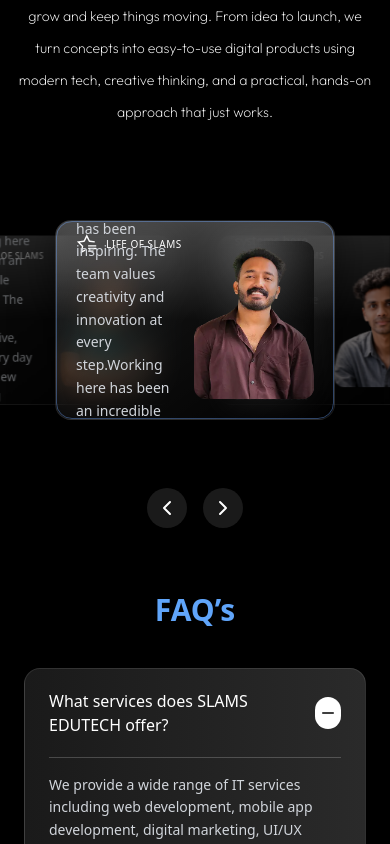
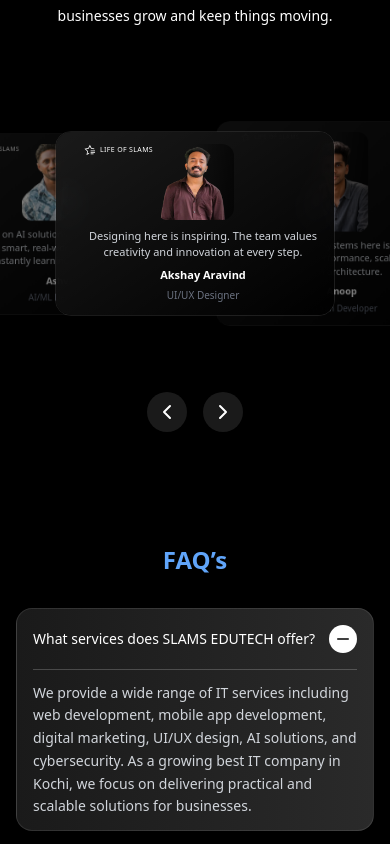
Before and after one commit to Projects-Ziya/slams-edu-tech, a React (Vite) app: page / in a window 390 px wide. Shown: the part 7900-8744 px from the top of the page. Built offline with nearby package versions, Linux system fonts and the light colour scheme; a web font is replaced by a local one.

Commit message:
testimonial responsive improved

```diff
--- a/src/sections/Home/Faq.tsx
+++ b/src/sections/Home/Faq.tsx
@@ -37,16 +37,16 @@
   };
 
   return (
-    <div className="w-full bg-black text-white md:py-16 px-6 flex flex-col items-center">
+    <div className="w-full bg-black text-white py-12 md:py-16 px-4 sm:px-6 flex flex-col items-center">
 
       {/* Title */}
-      <h2 className="text-3xl md:text-4xl font-semibold text-blue-400 mb-10">
+      <h2 className="text-2xl sm:text-3xl md:text-4xl font-semibold text-blue-400 mb-8 md:mb-10 text-center">
         FAQ’s
       </h2>
 
       {/* FAQ List */}
       <motion.div
-        className="max-w-4xl flex flex-col gap-8"
+        className="w-full max-w-[900px] flex flex-col gap-5 sm:gap-6 md:gap-8"
         variants={containerVariants}
         initial="hidden"
         whileInView="visible"
@@ -59,21 +59,21 @@
             <motion.div
               key={index}
               variants={itemVariants}
-              layout // ✅ smooth push animation
-              className="rounded-2xl border border-white/10 bg-gradient-to-r from-[#1a1a1a] to-[#2a2a2a] overflow-hidden"
+              layout
+              className="w-full rounded-2xl border border-white/10 bg-gradient-to-r from-[#1a1a1a] to-[#2a2a2a] overflow-hidden"
             >
               {/* Question */}
               <button
                 onClick={() => toggleFAQ(index)}
-                className="w-full flex items-center justify-between px-6 py-5 text-left"
+                className="w-full flex items-center justify-between px-4 sm:px-6 py-4 sm:py-5 text-left"
               >
-                <span className="text-base md:text-lg font-medium pr-2">
+                <span className="text-sm sm:text-base md:text-lg font-medium pr-2">
                   {faq.question}
                 </span>
 
                 <motion.div
                   layout
-                  className="w-8 h-8 flex items-center justify-center rounded-full bg-white text-black"
+                  className="w-7 h-7 sm:w-8 sm:h-8 flex items-center justify-center rounded-full bg-white text-black flex-shrink-0"
                 >
                   {isActive ? <Minus size={18} /> : <Plus size={18} />}
                 </motion.div>
@@ -82,12 +82,12 @@
               {/* Divider */}
               <motion.div
                 layout
-                className="h-[1px] bg-white/20 mx-6"
+                className="h-[1px] bg-white/20 mx-4 sm:mx-6"
                 initial={{ opacity: 0 }}
                 animate={{ opacity: isActive ? 1 : 0 }}
               />
 
-              {/* Answer (SPRING BASED) */}
+              {/* Answer */}
               <AnimatePresence initial={false}>
                 {isActive && (
                   <motion.div
@@ -112,9 +112,9 @@
                         damping: 20,
                       },
                     }}
-                    className="px-6 overflow-hidden"
+                    className="px-4 sm:px-6 overflow-hidden"
                   >
-                    <p className="py-4 text-sm md:text-base text-gray-300 leading-relaxed">
+                    <p className="py-3 sm:py-4 text-sm sm:text-base text-gray-300 leading-relaxed">
                       {faq.answer}
                     </p>
                   </motion.div>
--- a/src/sections/Home/Testimonial.tsx
+++ b/src/sections/Home/Testimonial.tsx
@@ -1,75 +1,69 @@
-
-
 import { useEffect, useState } from "react";
 import { motion } from "framer-motion";
 import Sreekutty from "../../assets/sreekutty.webp";
-import Akshay from "../../assets/Akshay-ui.webp"
+import Ashvin from "../../assets/member3.webp";
+import Akshay from "../../assets/Akshay-ui.webp";
 import Hr from "../../assets/anoop.webp";
-import Cinda from "../../assets/member6.webp"
-import Anugrah from "../../assets/member1.webp"
-import Athulya from "../../assets/member5.webp"
+import Cinda from "../../assets/member6.webp";
+import Anugrah from "../../assets/member1.webp";
+import Athulya from "../../assets/member5.webp";
 import { ChevronLeft, ChevronRight } from "lucide-react";
-import staricon from "../../assets/carbon_star-review.svg"
-
+import staricon from "../../assets/carbon_star-review.svg";
 
 const testimonials = [
   {
     id: 1,
     name: "Sreekutty PJ",
     role: "Operation Head",
-    text: "Working here has been an incredible journey. The team is supportive, and every day brings new learning opportunities.",
+    text: "Working here has been an incredible journey. The team is supportive and full of learning opportunities.",
     image: Sreekutty,
-    imgStyle: {
-    scale: 1.2,
-    objectPosition: "top", // 🔥 useful for faces
-  }
+    imgStyle: { scale: 1.2, objectPosition: "top" }
+  },
+  {
+    id: 7,
+    name: "Ashvin",
+    role: "AI/ML Developer",
+    text: "Working on AI solutions here is exciting. I get to build smart, real-world applications while constantly learning and improving.",
+    image: Ashvin,
+    imgStyle: { scale: 1.2, objectPosition: "top" }
   },
   {
     id: 2,
     name: "Akshay Aravind",
     role: "UI/UX Designer",
-    text: "Designing here has been inspiring. The team values creativity and innovation at every step.Working here has been an incredible journey",
-    image: Akshay ,
-    imgStyle: {
-    scale: 1.2,
-    objectPosition: "top", // 🔥 useful for faces
-  }
+    text: "Designing here is inspiring. The team values creativity and innovation at every step.",
+    image: Akshay,
+    imgStyle: { scale: 1.2, objectPosition: "top" }
   },
   {
     id: 3,
     name: "Anoop ",
     role: "Python Developer",
-    text: "Building reliable backend systems here has been a rewarding experience.The team focuses on scalability, performance, and clean architecture.. I’ve learned more here than anywhere else.",
+    text: "Building backend systems here is rewarding. The focus is on performance, scalability, and clean architecture.",
     image: Hr,
-     imgStyle: {
-    scale: 1,
-    objectPosition: "top", // 🔥 useful for faces
-  }
+    imgStyle: { scale: 1, objectPosition: "top" }
   },
   {
     id: 4,
     name: "Cinda Sibichan",
     role: "Python Developer",
-    text: "Every project challenges me and improves my skills.Developing secure and scalable backend services has been a great journey here.The collaborative environment helps me grow and improve every day.",
+    text: "Every project improves my skills. The collaborative environment helps me grow every day.",
     image: Cinda,
   },
   {
     id: 5,
     name: "Anugrah Sivadasan",
     role: "React Developer",
-    text: "Building scalable interfaces here has been a great experience.The focus on performance and clean architecture pushes me to grow every day.",
+    text: "Building scalable interfaces here is a great experience with strong focus on performance and clean code.",
     image: Anugrah,
   },
   {
-    id: 5,
+    id: 6,
     name: "Athulya",
     role: "UI/UX Designer",
-    text: "Working here has strengthened my design thinking and creativity. Every project is an opportunity to craft meaningful and user-friendly experiences.",
+    text: "Working here strengthens my design thinking and creativity through meaningful user experiences.",
     image: Athulya,
-     imgStyle: {
-    scale: 1.2,
-    objectPosition: "top", // 🔥 useful for faces
-  }
+    imgStyle: { scale: 1.2, objectPosition: "top" }
   },
 ];
 
@@ -78,50 +72,46 @@
   const [direction, setDirection] = useState(0);
 
   const next = () => {
-  setDirection(1); // moving right
+    setDirection(1);
     setActive((prev) => (prev + 1) % testimonials.length);
   };
 
   const prev = () => {
-  setDirection(-1); // moving left
+    setDirection(-1);
     setActive((prev) =>
       prev === 0 ? testimonials.length - 1 : prev - 1
     );
   };
 
   useEffect(() => {
-  const handleKeyDown = (e: KeyboardEvent) => {
-    if (e.key === "ArrowRight") {
+    const interval = setInterval(() => {
       next();
-    }
-    if (e.key === "ArrowLeft") {
-      prev();
-    }
+    }, 5000);
+    return () => clearInterval(interval);
+  }, []);
+
+  useEffect(() => {
+    const handleKeyDown = (e) => {
+      if (e.key === "ArrowRight") next();
+      if (e.key === "ArrowLeft") prev();
     };
 
     window.addEventListener("keydown", handleKeyDown);
-
-  return () => {
-    window.removeEventListener("keydown", handleKeyDown);
-  };
+    return () => window.removeEventListener("keydown", handleKeyDown);
   }, []);
-
 
   return (
     <section className="bg-black text-white w-full py-16 px-4 sm:px-8 lg:px-20 overflow-hidden">
 
-
-      {/* HEADER */}
       <div className="text-center max-w-2xl mx-auto mb-8">
         <h2 className="text-xl sm:text-xl md:text-[26px] xl:text-[34px] 2xl:text-[40px] font-bold bg-gradient-to-r from-[#70A9FF] to-[#345D99] bg-clip-text text-transparent mb-4 pb-3">
           Our Team Speaks
         </h2>
-        <p className="text-white mt-4 text-[14px] font-outfit sm:text-[14px] md:text-[16px] xl:text-[20px]  2xl:text-[22px] leading-8 font-[200]">
-          We build simple, smart tech solutions that help businesses grow and keep things moving. From idea to launch, we turn concepts into easy-to-use digital products using modern tech, creative thinking, and a practical, hands-on approach that just works.
+        <p className="text-white mt-4 text-[14px] sm:text-[14px] md:text-[16px] xl:text-[20px] 2xl:text-[22px] leading-8 font-[200]">
+          We build simple, smart tech solutions that help businesses grow and keep things moving.
         </p>
       </div>
 
-      {/* CAROUSEL */}
       <div className="relative w-full max-w-[1400px] mx-auto">
 
         <div className="relative h-[320px] sm:h-[360px] lg:h-[400px] flex items-center justify-center">
@@ -130,20 +120,14 @@
             const total = testimonials.length;
 
             let position = index - active;
-
             if (position < -total / 2) position += total;
             if (position > total / 2) position -= total;
+
             const isActive = position === 0;
 
-            let x = 0;
-            let scale = 1;
-            let opacity = 1;
-            let zIndex = 10;
+            let x = 0, scale = 1, opacity = 1, zIndex = 10;
 
             if (position === 0) {
-              x = 0;
-              scale = 1;
-              opacity = 1;
               zIndex = 30;
             } else if (position === -1 || position === testimonials.length - 1) {
               x = "-50%";
@@ -156,7 +140,6 @@
               opacity = 0.5;
               zIndex = 20;
             } else {
-              x = 0;
               scale = 0.7;
               opacity = 0;
               zIndex = 0;
@@ -165,116 +148,111 @@
             return (
               <motion.div
                 key={item.id}
-  className="absolute will-change-transform"
-  initial={{
-    x: direction > 0 ? "40%" : "-40%", // 🔥 reduced distance
-    opacity: 0,
-    scale: 0.92,
+                className="absolute will-change-transform transform-gpu"
+                drag="x"
+                dragConstraints={{ left: 0, right: 0 }}
+                onDragEnd={(e, info) => {
+                  if (info.offset.x < -50) next();
+                  if (info.offset.x > 50) prev();
                 }}
-  animate={{
-    x,
-    scale,
-    opacity,
-    zIndex,
-    rotateY: isActive ? 0 : position < 0 ? 8 : -8, // 🔥 reduced tilt
-  }}
-  transition={{
-    x: { type: "spring", stiffness: 180, damping: 20 },
-    scale: { type: "spring", stiffness: 180, damping: 20 },
-
-    // ⚡ instant feel properties
-    opacity: { duration: 0.25, ease: "easeOut" },
-    rotateY: { duration: 0.3, ease: "easeOut" },
-  }}
-  style={{
-    transformStyle: "preserve-3d",
-    perspective: 1000,
-  }}
+                initial={{ x: direction > 0 ? "40%" : "-40%", opacity: 0, scale: 0.92 }}
+                animate={{ x, scale, opacity, zIndex }}
+                transition={{ type: "spring", stiffness: 180, damping: 20 }}
+                style={{ transform: "translateZ(0)" }}
               >
 
+            <div className="
+  relative w-full
+  max-w-[clamp(280px,50vw,700px)]
+  h-auto sm:h-[clamp(200px,22vw,260px)]
+  rounded-2xl border border-white/10 overflow-hidden
+  flex flex-col sm:flex-row items-center sm:items-center justify-between
+  p-3 sm:p-5 md:p-6
+">
 
+  {/* BASE */}
+  <div className="absolute inset-0 bg-black/90 pointer-events-none" />
+  <div className="absolute inset-0 backdrop-blur-md pointer-events-none" />
+  <div className="absolute inset-0 bg-gradient-to-br from-white/10 via-white/5 to-transparent pointer-events-none" />
+
+  {/* CONTENT */}
+  <div className="relative z-10 flex flex-col sm:flex-row items-center w-full h-full">
+
+    {/* LABEL */}
+
+    {/* IMAGE (TOP ON MOBILE) */}
     <div className="
   relative
-  w-full
-  max-w-[clamp(280px,50vw,700px)]
-  h-[clamp(200px,22vw,260px)]
-  rounded-2xl
-  border border-white/10
-  overflow-hidden
-  flex items-center justify-between
-  p-5 sm:p-6
-
-  bg-gradient-to-br from-white/10 via-white/5 to-transparent
-  backdrop-blur-lg
-
-  shadow-[0_10px_40px_rgba(0,0,0,0.6)]
+  w-[clamp(70px,20vw,220px)]
+  h-full
+  rounded-xl overflow-hidden
 ">
-
-  {/* ✨ subtle top light */}
-  <div className="absolute inset-0 bg-gradient-to-t from-transparent via-transparent to-white/20 pointer-events-none" />
-
-  {/* ✨ active glow */}
-  {isActive && (
-    <div className="absolute inset-0 rounded-2xl border border-[#70A9FF]/40 shadow-[0_0_40px_rgba(112,169,255,0.25)] pointer-events-none" />
-  )}
-
-  {/* LABEL */}
-  <div className="absolute flex items-center gap-2 top-3 left-5 text-[10px] md:text-[11px] xl:text-[12px] 2xl:text-[14px] text-white uppercase tracking-wider">
-    <img src={staricon} alt="" />
-    Life of Slams
-  </div>
-
-  {/* TEXT */}
-  <div className="flex-1 pr-4 mt-20 z-10">
-    <p className="text-sm sm:text-base text-gray-300 leading-relaxed">
-      {item.text}
-    </p>
-
-    <div className="mt-5">
-      <p className="text-white text-sm sm:text-base font-semibold">
-        {item.name}
-      </p>
-      <p className="text-gray-500 text-xs mt-1">
-        {item.role}
-      </p>
-    </div>
-  </div>
-
-  {/* IMAGE */}
-  <div className="relative w-[120px] sm:w-[180px] lg:w-[220px] h-full rounded-xl overflow-hidden">
-
-    {/* image */}
       <img
         src={item.image}
         alt={item.name}
         className="w-full h-full object-cover"
         style={{
           transform: `scale(${item.imgStyle?.scale || 1})`,
-    objectPosition: item.imgStyle?.objectPosition || "center",}}
+          objectPosition: item.imgStyle?.objectPosition || "center",
+        }}
       />
-
-    {/* ✨ image fade overlay */}
       <div className="absolute inset-0 bg-gradient-to-l from-black/60 via-transparent to-transparent" />
     </div>
 
+    {/* TEXT */}
+    <div className="">
+     <div className="
+      absolute flex items-center top-0 pl-4 gap-1 sm:gap-2
+      text-[7px] sm:text-[9px] md:text-[11px]
+      text-white uppercase tracking-wider
+    ">
+      <img src={staricon} alt="" className="w-3 h-3 sm:w-4 sm:h-4" />
+      Life of Slams
+    </div>
+    <div className="flex-1 text-center sm:text-left mt-2  pl-4">
+
+
+      <p className="
+        text-[11px] sm:text-[12px] md:text-[13px] lg:text-[15px]
+        text-gray-300
+        leading-[1.4] sm:leading-[1.5] md:leading-relaxed
+        line-clamp-3 sm:line-clamp-none
+      ">
+        {item.text}
+      </p>
+
+      <div className="mt-2 sm:mt-3">
+        <p className="
+          text-white
+          text-[11px] sm:text-xs md:text-sm lg:text-base
+          font-semibold
+        ">
+          {item.name}
+        </p>
+
+        <p className="
+          text-gray-500
+          text-[10px] sm:text-[10px] md:text-xs lg:text-sm
+          mt-1
+        ">
+          {item.role}
+        </p>
+      </div>
+    </div>
+    </div>
+
+  </div>
 </div>
               </motion.div>
             );
           })}
         </div>
 
-        {/* CONTROLS */}
-        <div className="flex justify-center gap-4 mt-2 relative z-50">
-          <button
-            onClick={prev}
-            className="w-10 h-10 rounded-full bg-white/10 hover:bg-white/20 transition"
-          >
-            <ChevronLeft/>
+        <div className="flex justify-center gap-4 mt-2">
+          <button onClick={prev} className="w-10 h-10 rounded-full bg-white/10">
+            <ChevronLeft />
           </button>
-          <button
-            onClick={next}
-            className="w-10 h-10 rounded-full bg-white/10 hover:bg-white/20 transition"
-          >
+          <button onClick={next} className="w-10 h-10 rounded-full bg-white/10">
             <ChevronRight />
           </button>
         </div>
```
Lines whose indentation alone changed are shown as unchanged.
